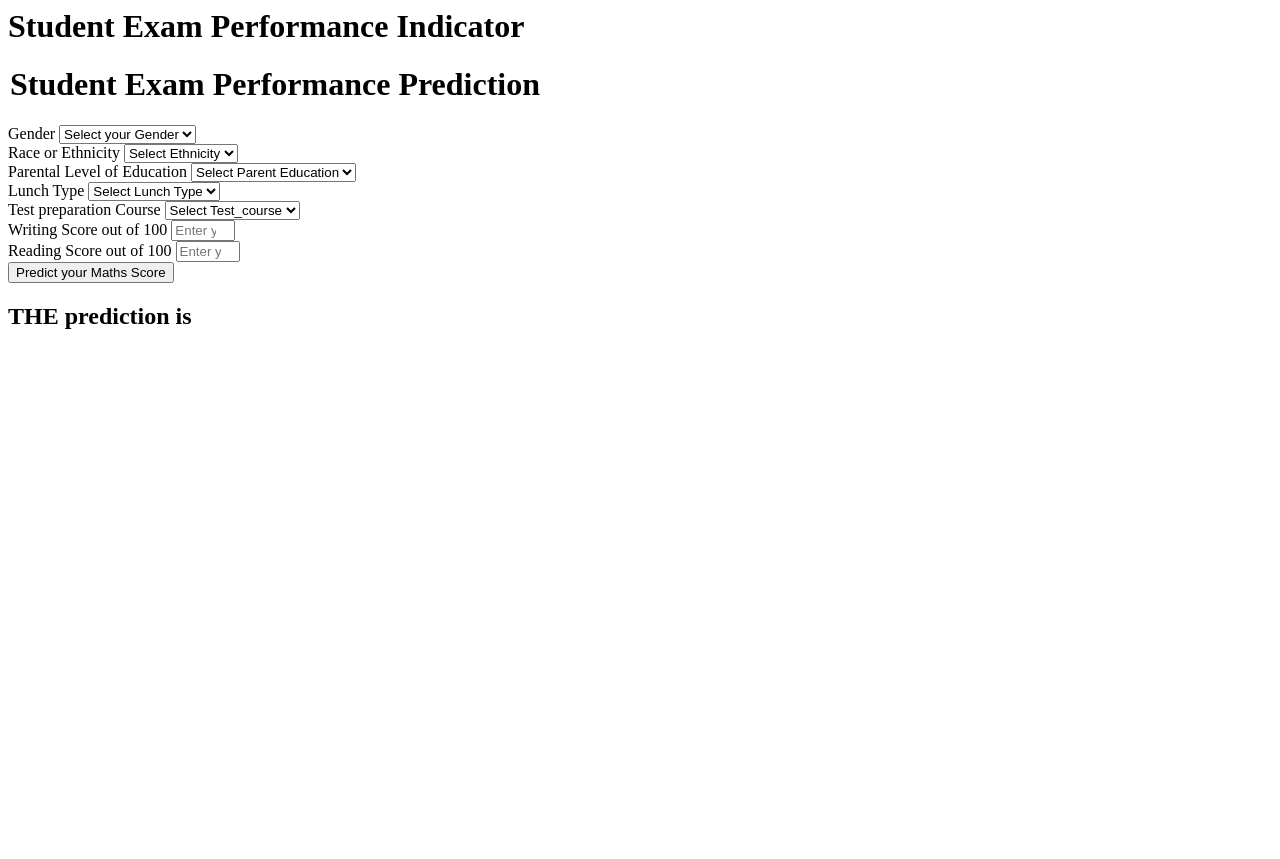
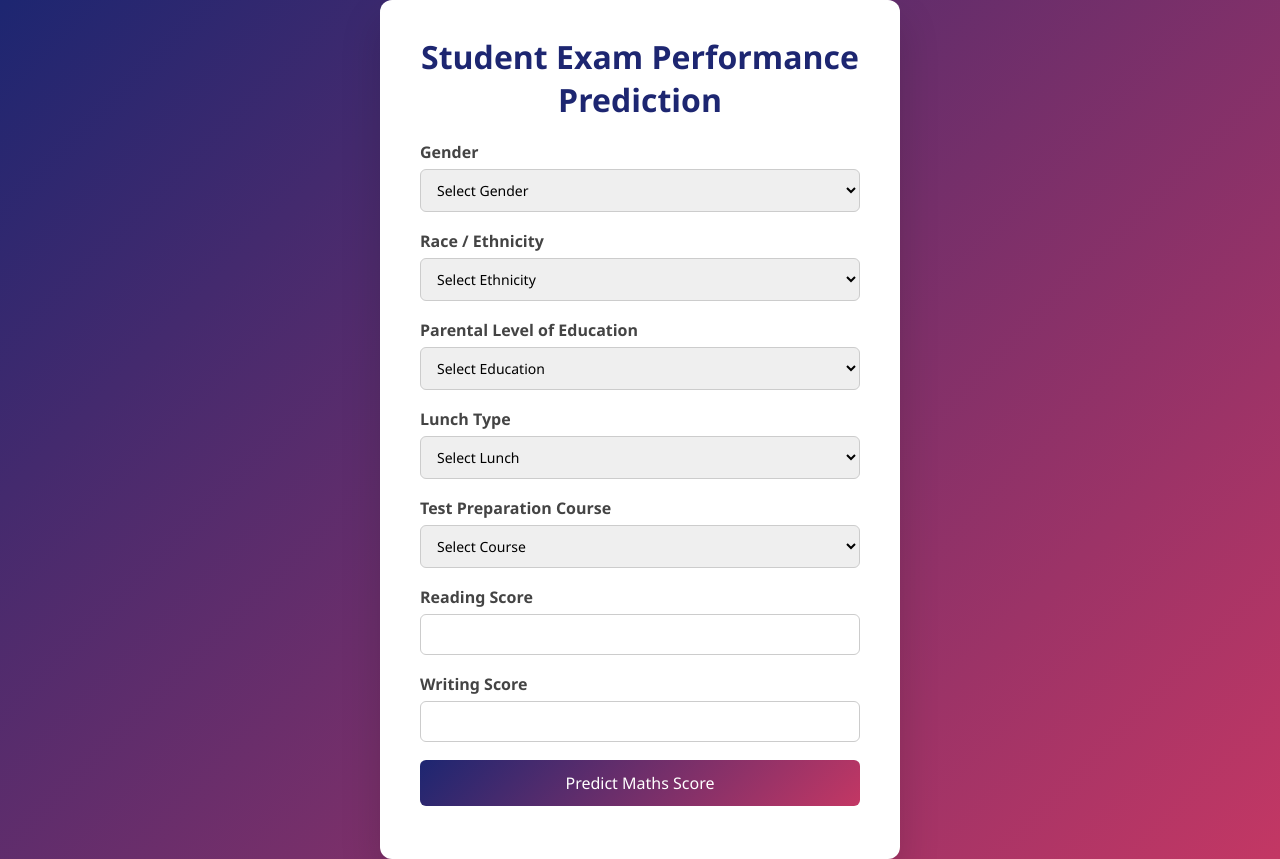
Before and after one commit to goelaryan001/ML-Project, a Flask app: page /predictdata in a window 1280 px wide. Before the commit the page ends 329 px from the top, so only its background shows below. Run offline with Flask 3, Linux system fonts and the light colour scheme.

Commit message:
Added css file

```diff
--- a/src/pipeline/predict_pipeline.py
+++ b/src/pipeline/predict_pipeline.py
@@ -17,6 +17,7 @@ class PredictPipeline:
             data_scaled=preprocessor.transform(features)
             preds=model.predict(data_scaled)
             return preds
+
 
         except Exception as e:
             raise CustomException(e,sys)
--- /dev/null
+++ b/static/css/style.css
@@ -0,0 +1,105 @@
+* {
+    margin: 0;
+    padding: 0;
+    box-sizing: border-box;
+    font-family: "Segoe UI", Tahoma, Geneva, Verdana, sans-serif;
+}
+
+body {
+    min-height: 100vh;
+    background: linear-gradient(135deg, #1d2671, #c33764);
+    display: flex;
+    align-items: center;
+    justify-content: center;
+    color: #333;
+}
+
+/* Card Container */
+.container {
+    background: #ffffff;
+    width: 100%;
+    max-width: 520px;
+    padding: 35px 40px;
+    border-radius: 12px;
+    box-shadow: 0 20px 40px rgba(0,0,0,0.15);
+}
+
+/* Headings */
+h1 {
+    text-align: center;
+    margin-bottom: 20px;
+    color: #1d2671;
+}
+
+h2 {
+    text-align: center;
+    margin-top: 25px;
+    color: #c33764;
+}
+
+/* Form */
+form {
+    width: 100%;
+}
+
+label {
+    font-weight: 600;
+    margin-bottom: 6px;
+    display: block;
+    color: #444;
+}
+
+select,
+input {
+    width: 100%;
+    padding: 10px 12px;
+    margin-bottom: 18px;
+    border-radius: 6px;
+    border: 1px solid #ccc;
+    font-size: 14px;
+}
+
+select:focus,
+input:focus {
+    outline: none;
+    border-color: #1d2671;
+}
+
+/* Buttons */
+button,
+input[type="submit"] {
+    width: 100%;
+    padding: 12px;
+    font-size: 16px;
+    background: linear-gradient(135deg, #1d2671, #c33764);
+    color: white;
+    border: none;
+    border-radius: 6px;
+    cursor: pointer;
+    transition: transform 0.2s ease, box-shadow 0.2s ease;
+}
+
+button:hover,
+input[type="submit"]:hover {
+    transform: translateY(-2px);
+    box-shadow: 0 8px 18px rgba(0,0,0,0.2);
+}
+
+/* Prediction Result */
+.result-box {
+    margin-top: 20px;
+    padding: 15px;
+    background: #f3f4f8;
+    border-radius: 6px;
+    text-align: center;
+    font-size: 18px;
+    font-weight: 600;
+}
+
+/* Footer text */
+.footer {
+    margin-top: 25px;
+    text-align: center;
+    font-size: 13px;
+    color: #888;
+}
--- a/templates/home.html
+++ b/templates/home.html
@@ -1,111 +1,75 @@
+<!DOCTYPE html>
 <html>
+<head>
+    <title>Prediction</title>
+    <link rel="stylesheet" href="{{ url_for('static', filename='css/style.css') }}">
+</head>
 <body>
-    <div class="login">
-       <h1>Student Exam Performance Indicator</h1>
 
-       <form action="{{ url_for('predict_datapoint')}}" method="post">
-        <h1>
-            <legend>Student Exam Performance Prediction</legend>
-        </h1>
-        <div class="mb-3">
-            <label class="form-label">Gender</label>
-            <select class="form-control" name="gender" placeholder="Enter you Gender" required>
-                <option class="placeholder" selected disabled value="">Select your Gender</option>
-                <option value="male">
-                    Male
-                </option>
-                <option value="female">
-                    Female
-                </option>
-            </select>
-        </div>
-        <div class="mb-3">
-            <label class="form-label">Race or Ethnicity</label>
-            <select class="form-control" name="ethnicity" placeholder="Enter you ethnicity" required>
-                <option class="placeholder" selected disabled value="">Select Ethnicity</option>
-                <option value="group A">
-                    Group A
-                </option>
-                <option value="group B">
-                    Group B
-                </option>
-                <option value="group C">
-                    Group C
-                </option>
-                <option value="group D">
-                    Group D
-                </option>
-                <option value="group E">
-                    Group E
-                </option>
-            </select>
-        </div>
-        <div class="mb-3">
-            <label class="form-label">Parental Level of Education</label>
-            <select class="form-control" name="parental_level_of_education"
-                placeholder="Enter you Parent Education" required>
-                <option class="placeholder" selected disabled value="">Select Parent Education</option>
-                <option value="associate's degree">
-                    associate's degree
-                </option>
-                <option value="bachelor's degree">
-                    bachelor's degree
-                </option>
-                <option value="high school">
-                    high school
-                </option>
-                <option value="master's degree">
-                    master's degree
-                </option>
-                <option value="some college">
-                    some college
-                </option>
-                <option value="some high school">
-                    some high school
-                </option>
-            </select>
-        </div>
-        <div class="mb-3">
-            <label class="form-label">Lunch Type</label>
-            <select class="form-control" name="lunch" placeholder="Enter you Lunch" required>
-                <option class="placeholder" selected disabled value="">Select Lunch Type</option>
-                <option value="free/reduced">
-                    free/reduced
-                </option>
-                <option value="standard">
-                    standard
-                </option>
-            </select>
-        </div>
-        <div class="mb-3">
-            <label class="form-label">Test preparation Course</label>
-            <select class="form-control" name="test_preparation_course" placeholder="Enter you Course"
-                required>
-                <option class="placeholder" selected disabled value="">Select Test_course</option>
-                <option value="none">
-                    None
-                </option>
-                <option value="completed">
-                    Completed
-                </option>
-            </select>
-        </div>
-        <div class="mb-3">
-            <label class="form-label">Writing Score out of 100</label>
-            <input class="form-control" type="number" name="reading_score"
-                placeholder="Enter your Reading score" min='0' max='100' />
-        </div>
-        <div class="mb-3">
-            <label class="form-label">Reading Score out of 100</label>
-            <input class="form-control" type="number" name="writing_score"
-                placeholder="Enter your Reading Score" min='0' max='100' />
-        </div>
-        <div class="mb-3">
-            <input class="btn btn-primary" type="submit" value="Predict your Maths Score" required />
-        </div>
+<div class="container">
+    <h1>Student Exam Performance Prediction</h1>
+
+    <form action="{{ url_for('predict_datapoint') }}" method="post">
+
+        <label>Gender</label>
+        <select name="gender" required>
+            <option disabled selected value="">Select Gender</option>
+            <option value="male">Male</option>
+            <option value="female">Female</option>
+        </select>
+
+        <label>Race / Ethnicity</label>
+        <select name="ethnicity" required>
+            <option disabled selected value="">Select Ethnicity</option>
+            <option value="group A">Group A</option>
+            <option value="group B">Group B</option>
+            <option value="group C">Group C</option>
+            <option value="group D">Group D</option>
+            <option value="group E">Group E</option>
+        </select>
+
+        <label>Parental Level of Education</label>
+        <select name="parental_level_of_education" required>
+            <option disabled selected value="">Select Education</option>
+            <option value="associate's degree">Associate's Degree</option>
+            <option value="bachelor's degree">Bachelor's Degree</option>
+            <option value="high school">High School</option>
+            <option value="master's degree">Master's Degree</option>
+            <option value="some college">Some College</option>
+            <option value="some high school">Some High School</option>
+        </select>
+
+        <label>Lunch Type</label>
+        <select name="lunch" required>
+            <option disabled selected value="">Select Lunch</option>
+            <option value="free/reduced">Free / Reduced</option>
+            <option value="standard">Standard</option>
+        </select>
+
+        <label>Test Preparation Course</label>
+        <select name="test_preparation_course" required>
+            <option disabled selected value="">Select Course</option>
+            <option value="none">None</option>
+            <option value="completed">Completed</option>
+        </select>
+
+        <label>Reading Score</label>
+        <input type="number" name="reading_score" min="0" max="100" required>
+
+        <label>Writing Score</label>
+        <input type="number" name="writing_score" min="0" max="100" required>
+
+        <input type="submit" value="Predict Maths Score">
+
     </form>
-    <h2>
-       THE  prediction is {{results}}
-    </h2>
-   <body>
+
+    {% if results %}
+    <div class="result-box">
+        Predicted Maths Score: {{ results }}
+    </div>
+    {% endif %}
+
+</div>
+
+</body>
 </html>
```
Also changed, not shown: templates/index.html (+22 -1 lines).
